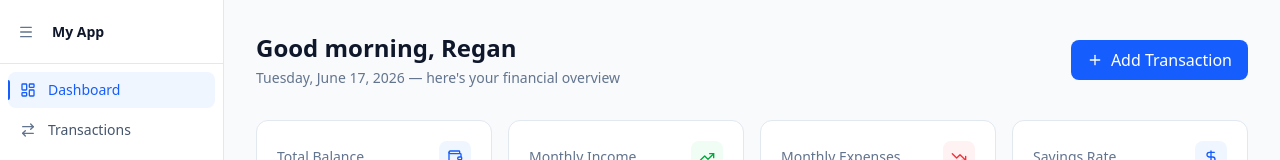
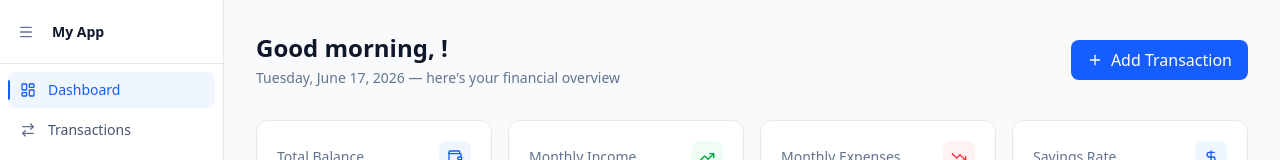
Before and after one commit to regangiri/money-management-ai, a Next.js app: page / in a window 1280 px wide. Shown: the top 160 px of the page. Built offline with nearby package versions, Linux system fonts and the light colour scheme; no server answers.

Commit message:
fix(dashboard): change greeting username

```diff
--- a/src/app/page.tsx
+++ b/src/app/page.tsx
@@ -1,5 +1,6 @@
 import { DashboardClient } from '@/components/dashboard/DashboardClient';
 import type { StatConfig } from '@/components/dashboard/DashboardClient';
+import { getSessionUser } from '@/lib/auth';
 import {
   getBudgets,
   getMonthlySummaries,
@@ -12,6 +13,9 @@ import { formatCurrency, savingsRate } from '@/lib/utils';
 export const dynamic = 'force-dynamic';
 
 export default async function DashboardPage() {
+  const user = await getSessionUser();
+  const userName = (user?.user_metadata?.name as string) || undefined;
+
   const [transactions, budgets, monthly, wishlist, portfolio] =
     await Promise.all([
       getTransactions(),
@@ -95,6 +99,7 @@ export default async function DashboardPage() {
 
   return (
     <DashboardClient
+      userName={userName}
       stats={stats}
       recentTransactions={transactions.slice(0, 5)}
       overviewBudgets={budgets.slice(0, 4)}
--- a/src/components/dashboard/DashboardClient.tsx
+++ b/src/components/dashboard/DashboardClient.tsx
@@ -1,6 +1,12 @@
 'use client';
 
-import { DollarSign, Plus, TrendingDown, TrendingUp, Wallet } from 'lucide-react';
+import {
+  DollarSign,
+  Plus,
+  TrendingDown,
+  TrendingUp,
+  Wallet,
+} from 'lucide-react';
 import type { LucideIcon } from 'lucide-react';
 import { useState } from 'react';
 import { StatCard } from '@/components/ui/StatCard';
@@ -38,6 +44,7 @@ export type StatConfig = {
 };
 
 type DashboardClientProps = {
+  userName: string;
   stats: StatConfig[];
   recentTransactions: Transaction[];
   overviewBudgets: Budget[];
@@ -46,6 +53,7 @@ type DashboardClientProps = {
 };
 
 export function DashboardClient({
+  userName,
   stats,
   recentTransactions,
   overviewBudgets,
@@ -60,7 +68,7 @@ export function DashboardClient({
         <div className="flex items-center justify-between">
           <div>
             <h1 className="text-2xl font-semibold text-slate-900 dark:text-white">
-              Good morning, Regan
+              Good morning, {userName}!
             </h1>
             <p className="mt-1 text-sm text-slate-500 dark:text-slate-400">
               Tuesday, June 17, 2026 — here&apos;s your financial overview
```
